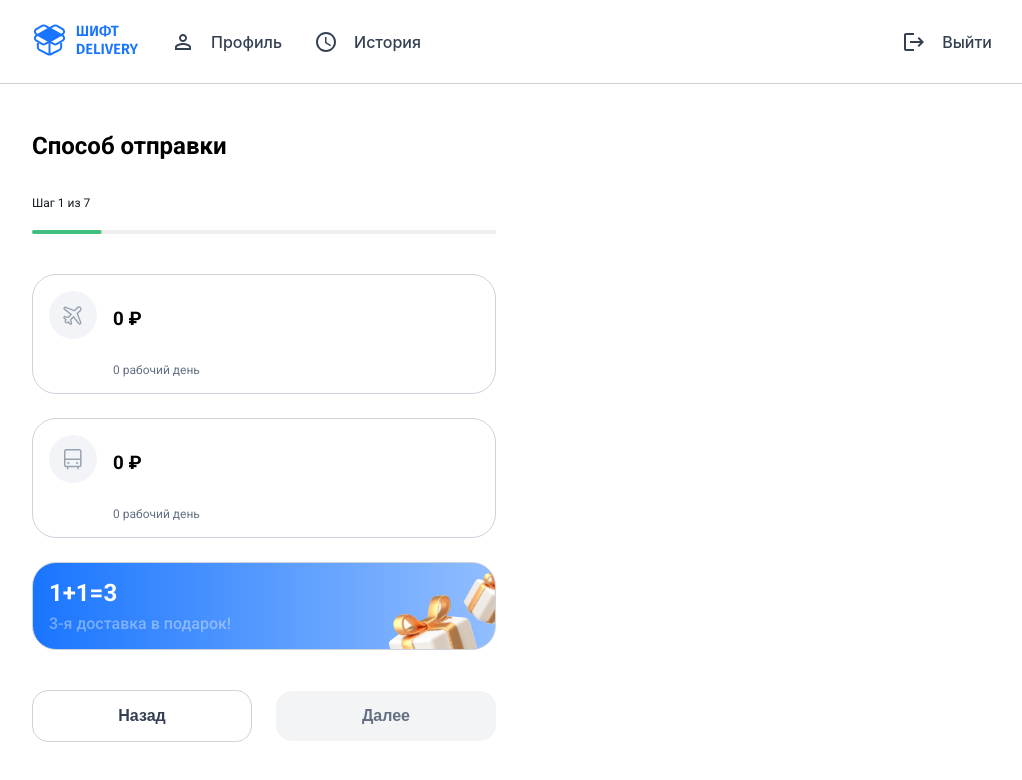
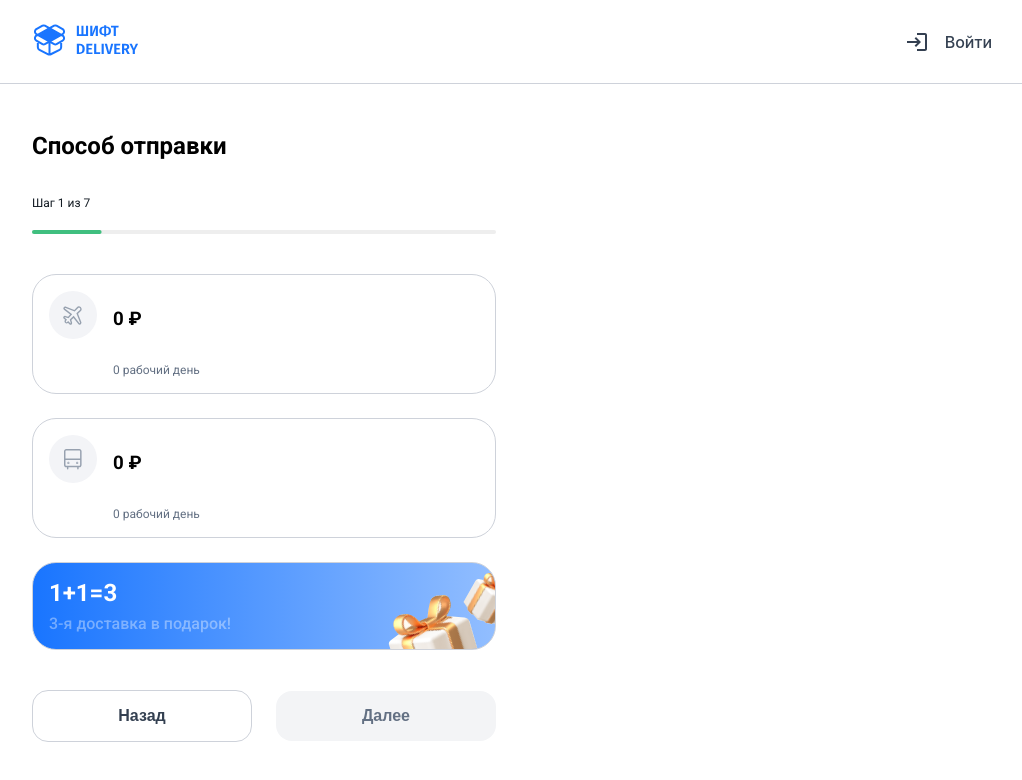
Before and after one commit to AsmrS4/shift-summer-frontend-2025, a React (Vite) app: page /delivery-registration/method in a window 1280 px wide. Shown: the top 780 px of the page, without its empty margins (128-1150 px from the left). Built offline with nearby package versions, Linux system fonts and the light colour scheme.

Commit message:
finished authorization feature

```diff
--- a/src/components/Header/index.tsx
+++ b/src/components/Header/index.tsx
@@ -4,10 +4,18 @@ import logoSrc from '@assets/SHIFT_LOGO.svg';
 
 import './Header.scss';
 import { useNavigate } from 'react-router-dom';
+import { useAppSelector } from '@hooks/useAppSelector';
+import { logoutUser } from '@store/Session/SessionCreator';
 
 const Header = () => {
     const navigate = useNavigate();
-    //TODO:вынести проверку авторизации в стор
+    const { isAuth } = useAppSelector((state) => state.sessionReducer);
+    const handleClick = () => {
+        if (isAuth) {
+            localStorage.removeItem('ACCESS_TOKEN');
+            logoutUser();
+        }
+    };
     return (
         <header className='header'>
             <div className='wrapper'>
@@ -21,11 +29,23 @@ const Header = () => {
                 </div>
                 <nav className='navigation'>
                     <div className='left-child'>
-                        <NavLink href={'/profile'} text={'Профиль'} icon={<PermIdentity />} />
-                        <NavLink href={'/history'} text={'История'} icon={<Schedule />} />
+                        {isAuth && (
+                            <>
+                                <NavLink
+                                    href={'/profile'}
+                                    text={'Профиль'}
+                                    icon={<PermIdentity />}
+                                />
+                                <NavLink href={'/history'} text={'История'} icon={<Schedule />} />
+                            </>
+                        )}
                     </div>
-                    <div className='right-child'>
-                        <NavLink href={'/sign-in'} text={'Выйти'} icon={<Logout />} />
+                    <div className='right-child' onClick={handleClick}>
+                        {isAuth ? (
+                            <NavLink href={'/'} text={'Выйти'} icon={<Logout />} />
+                        ) : (
+                            <NavLink href={'/sign-in'} text={'Войти'} icon={<Login />} />
+                        )}
                     </div>
                 </nav>
             </div>
--- a/src/pages/Login/LoginPage.scss
+++ b/src/pages/Login/LoginPage.scss
@@ -54,5 +54,6 @@ main.login-page {
 
 .error-message {
     font-weight: 400;
+    margin: 0;
     color: $error-color;
 }
--- a/src/pages/Login/index.tsx
+++ b/src/pages/Login/index.tsx
@@ -26,7 +26,7 @@ const LoginPage = () => {
     const [hidden, setIsHidden] = useState<boolean>(true);
     const [buttonText, setText] = useState<string>('Продолжить');
     const [retryDelay, setDelay] = useState<number>(0);
-    const { error } = useAppSelector((state) => state.sessionReducer);
+    const { error, isAuth } = useAppSelector((state) => state.sessionReducer);
 
     const dispatch: any = useDispatch();
     const navigate = useNavigate();
@@ -51,10 +51,10 @@ const LoginPage = () => {
         setIsHidden(false);
         setText('Отправить');
     };
+
     const onSubmit = (form: Login) => {
         try {
             dispatch(authorizeUser(form));
-            navigate('/');
         } catch (error) {
             console.log(error);
         }
@@ -67,7 +67,11 @@ const LoginPage = () => {
             }, 1000);
         }
     }, [retryDelay]);
-
+    useEffect(() => {
+        if (isAuth) {
+            navigate('/');
+        }
+    }, [isAuth]);
     return (
         <main className='login-page'>
             <div className='inner-wrapper'>
--- a/src/store/Session/SessionCreator.ts
+++ b/src/store/Session/SessionCreator.ts
@@ -27,8 +27,7 @@ export const authorizeUser = (payload: LoginProps) => async (dispatch: Dispatch)
 }
 
 export const logoutUser = () => async(dispatch: Dispatch) => {
-    localStorage.clear();
+
     dispatch(clearSession());
     dispatch(clearUser());
-    return;
 }
--- a/src/store/Session/SessionReducer.ts
+++ b/src/store/Session/SessionReducer.ts
@@ -24,7 +24,7 @@ const sessionSlice = createSlice({
             state.isAuth = false;
             state.token = null;
             state.error = null;
-            localStorage.removeItem("ACCESS_TOKEN")
+            return;
         },
     }
 })
```
